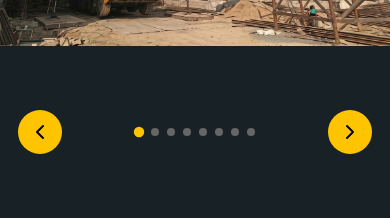
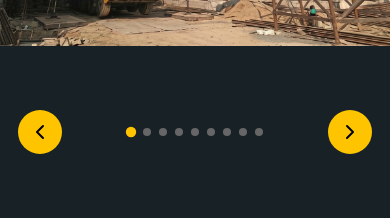
Before and after one commit to akshayjain2152/vp-cranes-corporate-website, a Next.js app: page / in a window 390 px wide. Shown: the part 6900-7118 px from the top of the page. Built offline with nearby package versions, Linux system fonts and the light colour scheme; a web font is replaced by a local one.

Commit message:
adding and renaming mobile gallery images

```diff
--- a/components/site-shell.tsx
+++ b/components/site-shell.tsx
@@ -161,10 +161,11 @@ function Gallery() {
     "/grid1/image2.png",
     "/grid1/image3.png",
     "/grid1/image4.png",
-    "/grid1/image5.png",
+    "/grid1/image5cropped.png",
     "/grid2/image6cropped.png",
-    "/grid2/image7.png",
-    "/grid2/image8.jpg",
+    "/grid2/image7cropped.png",
+    "/grid2/image8cropped.jpg",
+    "/grid2/image9cropped.jpg",
   ];
 
   return (
```
